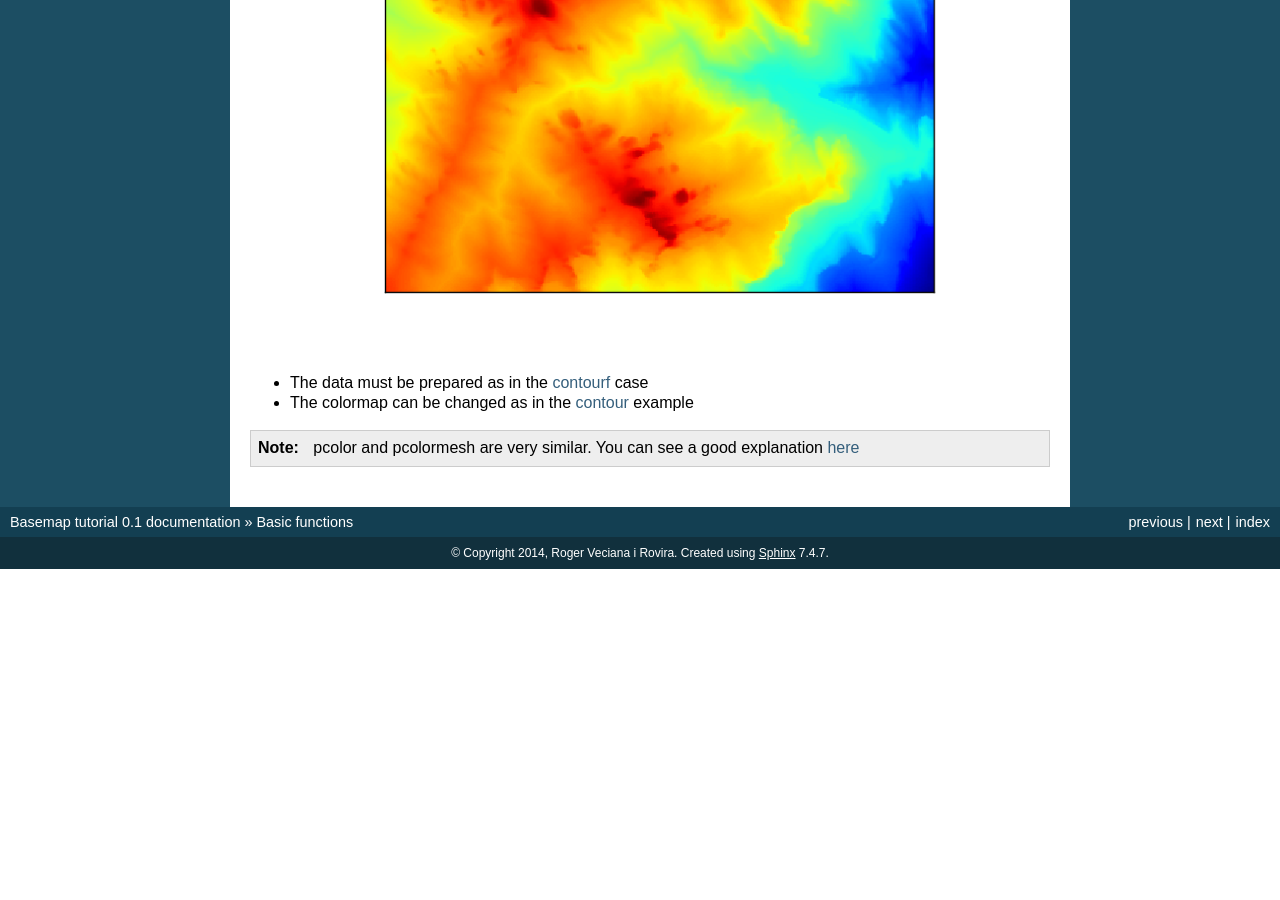
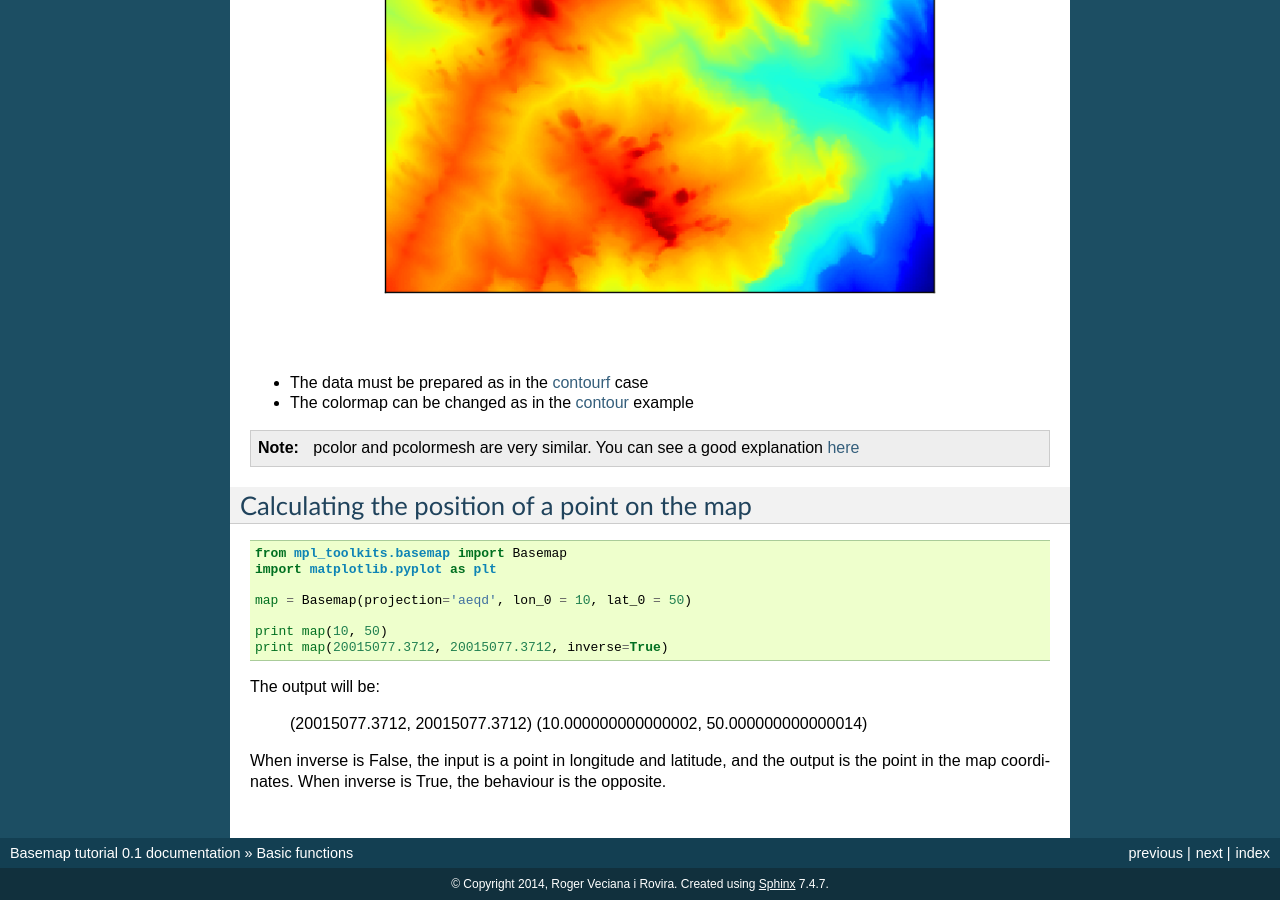
Before and after one commit to rveciana/BasemapTutorial, a Sphinx documentation site: the page built from docs/basic_functions.rst, in a window 1280 px wide and 900 px high, scrolled down 4630 px. Built offline with Sphinx 7.4.7, drawn with Linux system fonts in a browser that asks for light colours; formulas are drawn with MathJax 3; before the commit the page ends 5199 px from its top, so only the background shows below that; some of the changed text lies outside the part shown.

```diff
--- a/docs/basic_functions.rst
+++ b/docs/basic_functions.rst
@@ -79,3 +79,23 @@ pcolormesh
 
 
 .. note:: pcolor and pcolormesh are very similar. You can see a good explanation `here <http://thomas-cokelaer.info/blog/2014/05/matplotlib-difference-between-pcolor-pcolormesh-and-imshow/>`_
+
+Calculating the position of a point on the map
+----------------------------------------------
+
+.. code-block:: python
+
+	from mpl_toolkits.basemap import Basemap
+	import matplotlib.pyplot as plt
+
+	map = Basemap(projection='aeqd', lon_0 = 10, lat_0 = 50)
+
+	print map(10, 50)
+	print map(20015077.3712, 20015077.3712, inverse=True)
+
+The output will be:
+
+	(20015077.3712, 20015077.3712)
+	(10.000000000000002, 50.000000000000014)
+
+When inverse is False, the input is a point in longitude and latitude, and the output is the point in the map coordinates. When inverse is True, the behaviour is the opposite.
--- a/docs/todo.txt
+++ b/docs/todo.txt
@@ -15,6 +15,8 @@ inverse projection & map(x, y)
 http://matplotlib.org/api/sankey_api.html Napoleó Russia
 
 http://matplotlib.org/examples/axes_grid/inset_locator_demo2.html
+
+EPSG A projection
 
 ------------------------------------------------------------------------
 
```
Also changed, not shown: docs/backgrounds.rst (+29 -1 lines), docs/projections.rst (+7 -0 lines), 1 other file.
